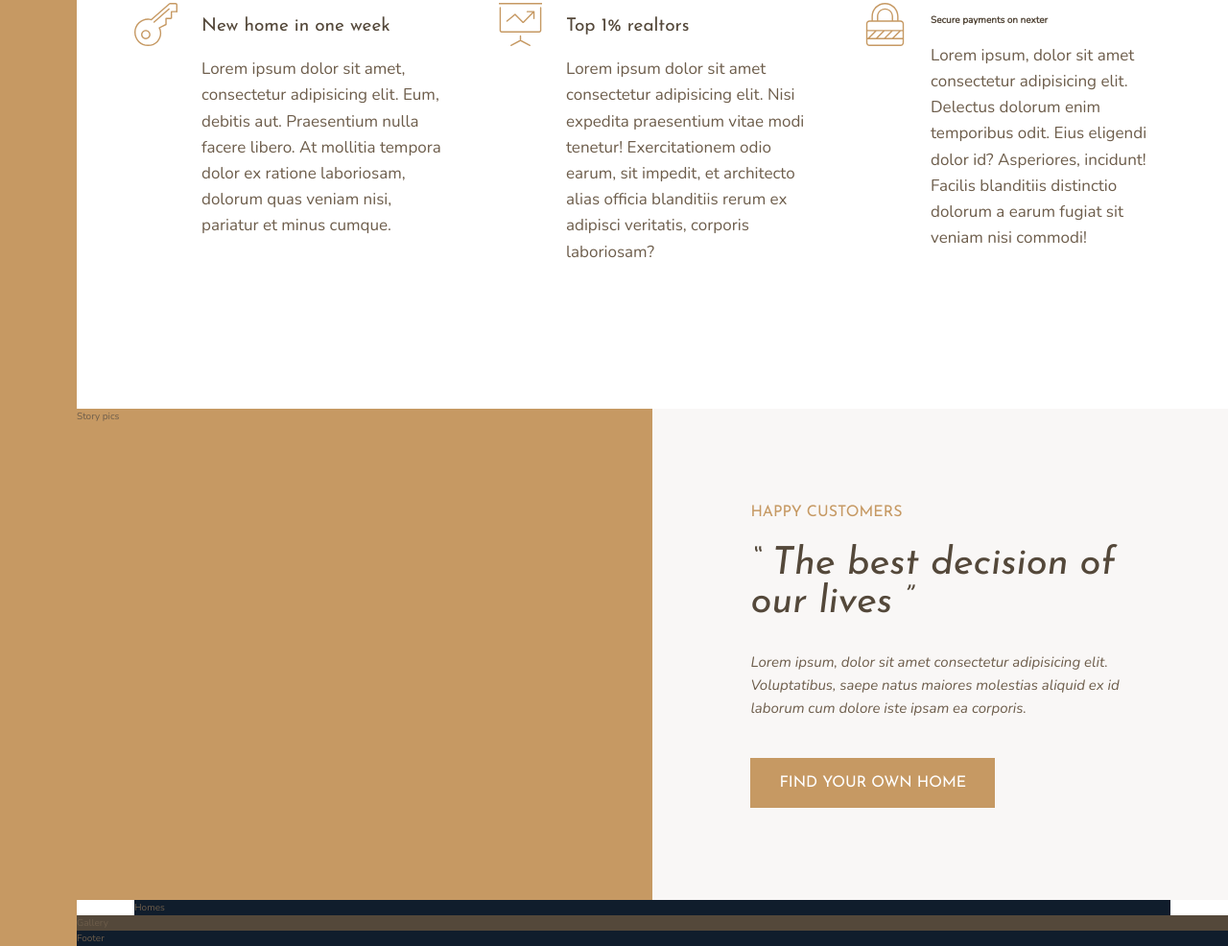
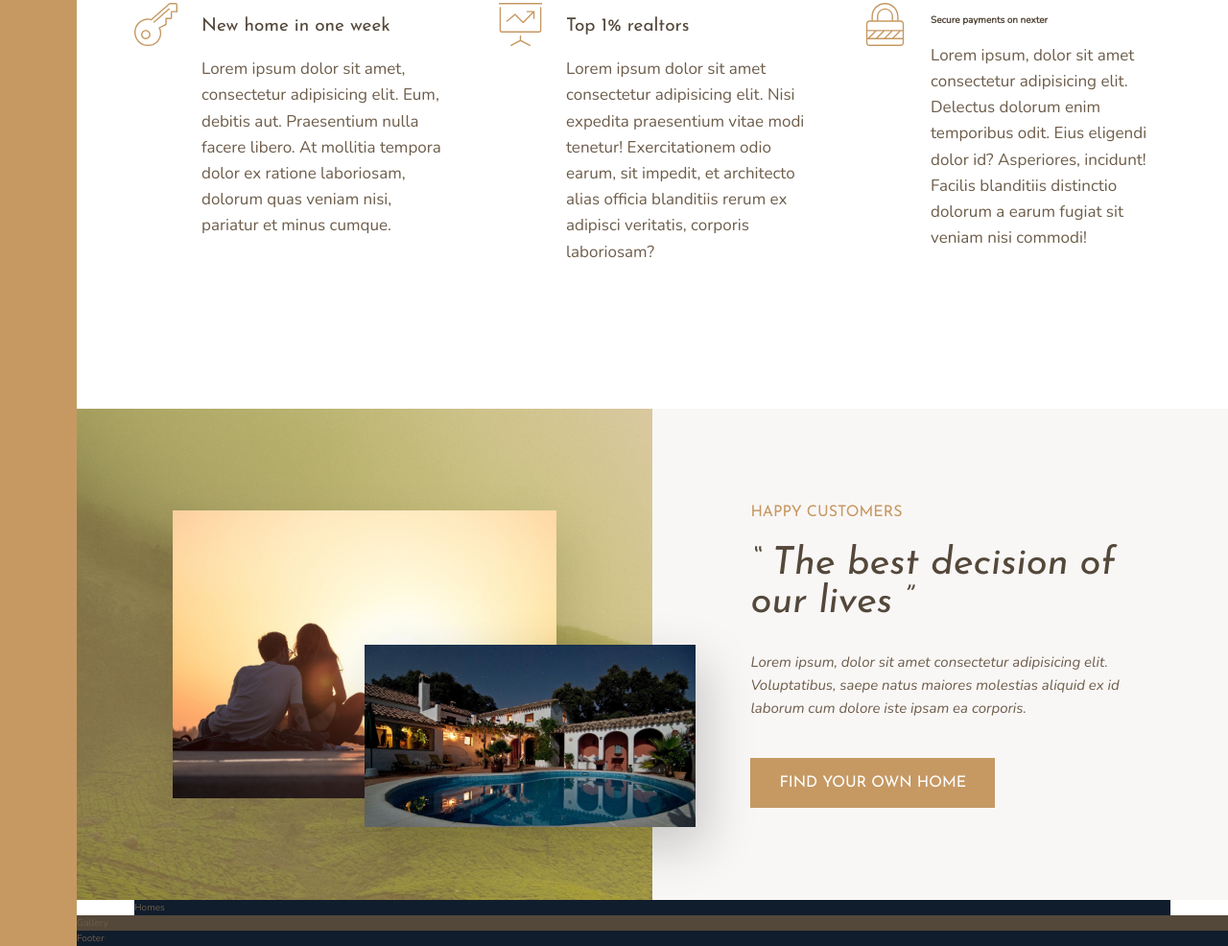
Before and after one commit to codecallogic/nexter, a React app: page / in a window 1280 px wide. Shown: the part 1100-2086 px from the top of the page at 96% size. Built offline with nearby package versions, Linux system fonts and the light colour scheme.

Commit message:
completed part 2 of story section

```diff
--- a/src/app/App.js
+++ b/src/app/App.js
@@ -51,7 +51,10 @@ function App() {
           <p className="feature-text">Lorem ipsum, dolor sit amet consectetur adipisicing elit. Delectus dolorum enim temporibus odit. Eius eligendi dolor id? Asperiores, incidunt! Facilis blanditiis distinctio dolorum a earum fugiat sit veniam nisi commodi!</p>
         </div>
       </section>
-      <div className="story-pics">Story pics</div>
+      <div className="story-pics">
+        <img src="/images/story-1.jpeg" alt="Couple with new house" className="story-img-1"/>
+        <img src="/images/story-2.jpeg" alt="New House" className="story-img-2"/>
+      </div>
       <div className="story-content">
         <h3 className="heading-3 mb-sm">Happy Customers</h3>
         <h2 className="heading-2 heading-2-dark mb-md">&ldquo; The best decision of our lives &rdquo;</h2>
--- a/src/cssComponents/_story.scss
+++ b/src/cssComponents/_story.scss
@@ -1,8 +1,30 @@
 .story {
+
     &-pics {
         background-color: $color-primary;
+        background-image: linear-gradient(rgba($color-primary, .5), rgba($color-primary, .5)), url(/images/back.jpg);
         grid-column: full-start / col-end 4;
+        display: grid;
+        grid-template-rows: repeat(6, 1fr);
+        grid-template-columns: repeat(6, 1fr);
+        align-items: center;
     }
+
+    &-img-1{
+        width: 100%;
+        grid-row: 2 / 6;
+        grid-column: 2 / 6;
+        box-shadow: 1rem 2rem 5rem rgba(#000, .1);
+    }
+
+    &-img-2 {
+        width: 115%;
+        grid-row: 4 / 6;
+        grid-column: 4 / 7;
+        z-index: 10;
+        box-shadow: 1rem 2rem 5rem rgba(#000, .2);
+    }
+
     &-content {
         background-color: $color-grey-light-1;
         grid-column: col-start 5 / full-end;
```
Also changed, not shown: src/app/App.css.
